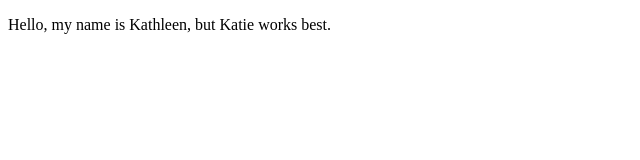
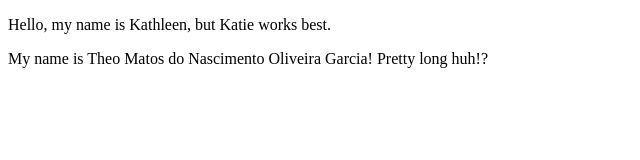
Before and after one commit to emmorga2007/Morgan_E_Hodges_K_Garcia_T_HW1, a plain HTML site: page index.html in a window 1280 px wide. Shown: the whole page, without its empty margins (0-640 px from the left). Drawn offline with Linux system fonts and the light colour scheme.

Commit message:
Added my name to index.html

```diff
--- a/index.html
+++ b/index.html
@@ -7,6 +7,8 @@
 <body>
 	<section id="Katie">
 		<p>Hello, my name is Kathleen, but Katie works best.</p>
+
+	<p>My name is Theo Matos do Nascimento Oliveira Garcia! Pretty long huh!?</p>
 	</section>
 </body>
 </html>
```
